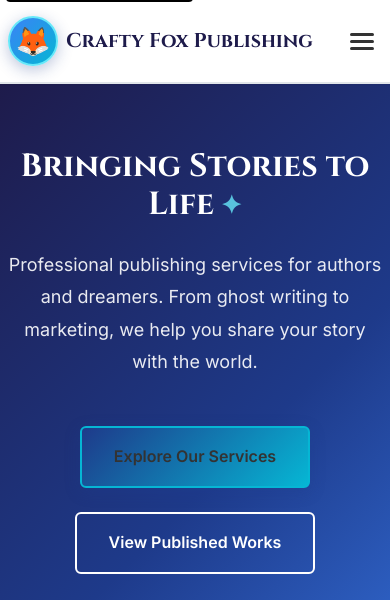
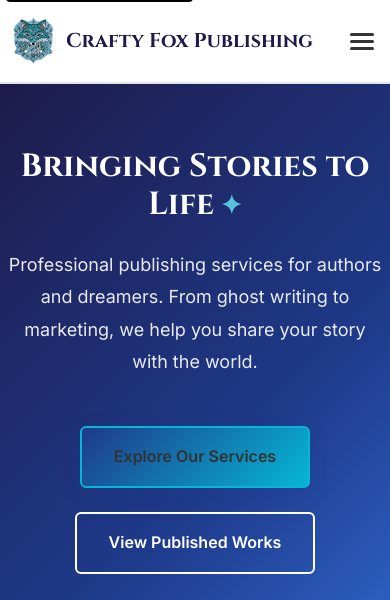
Before and after one commit to Marc-Reynolds/CraftyFoxWeb, a website: page index.html in a window 390 px wide. Shown: the top 600 px of the page. Drawn offline with Linux system fonts and the light colour scheme.

Commit message:
Add Crafty Fox logo and improved favicon configuration
- Replace emoji placeholder with faviconFox.png logo
- Add multiple favicon sizes for better browser display
- Include apple-touch-icon for mobile devices
- Update logo styling with hover effects

```diff
--- a/index.html
+++ b/index.html
@@ -28,8 +28,11 @@
     <link rel="stylesheet" href="./src/css/styles.css">
     <link rel="stylesheet" href="./src/css/components.css">
 
-    <!-- Favicon -->
-    <link rel="icon" type="image/x-icon" href="./src/images/favicon.ico">
+    <!-- Favicon - Multiple sizes for better display -->
+    <link rel="icon" type="image/png" sizes="32x32" href="./src/images/faviconFox.png">
+    <link rel="icon" type="image/png" sizes="16x16" href="./src/images/faviconFox.png">
+    <link rel="apple-touch-icon" sizes="180x180" href="./src/images/faviconFox.png">
+    <link rel="shortcut icon" href="./src/images/faviconFox.png">
 
     <!-- Preconnect to external domains for performance -->
     <link rel="preconnect" href="https://fonts.googleapis.com">
@@ -49,7 +52,7 @@
             <div class="nav-container">
                 <!-- Logo -->
                 <div class="logo">
-                    <div class="logo-placeholder">🦊</div>
+                    <img src="./src/images/faviconFox.png" alt="Crafty Fox Publishing" class="logo-image">
                     <span class="logo-text">Crafty Fox Publishing</span>
                 </div>
 
--- a/src/css/styles.css
+++ b/src/css/styles.css
@@ -264,9 +264,15 @@ p {
 }
 
 .logo-image {
-  width: 40px;
-  height: 40px;
+  width: 50px;
+  height: 50px;
   border-radius: var(--border-radius);
+  object-fit: contain;
+  transition: transform var(--transition-base);
+}
+
+.logo:hover .logo-image {
+  transform: scale(1.05);
 }
 
 .logo-text {
```
Also changed, not shown: src/images/Crafty Fox Publishing New.png (added), src/images/faviconFox.png (added).
